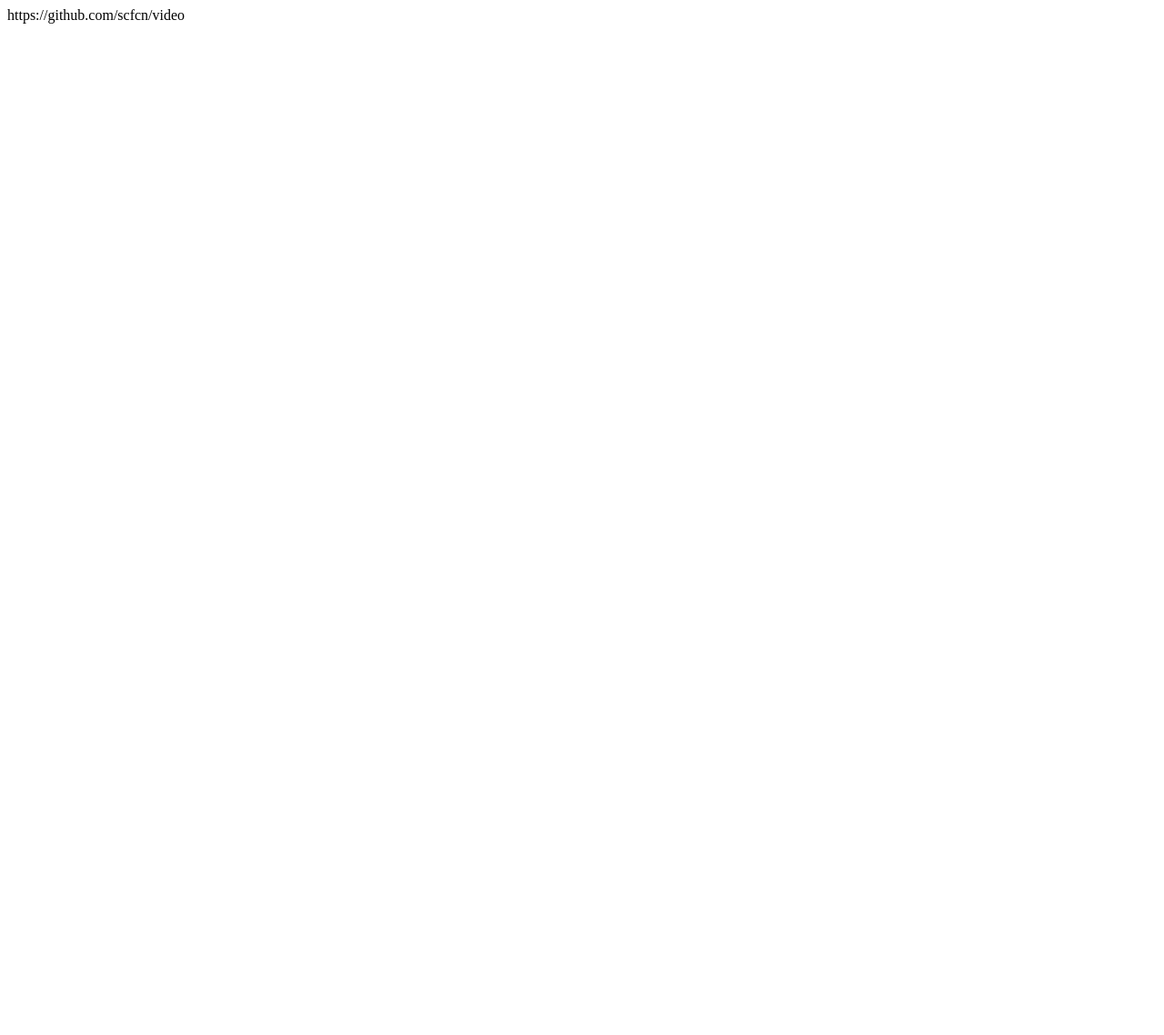
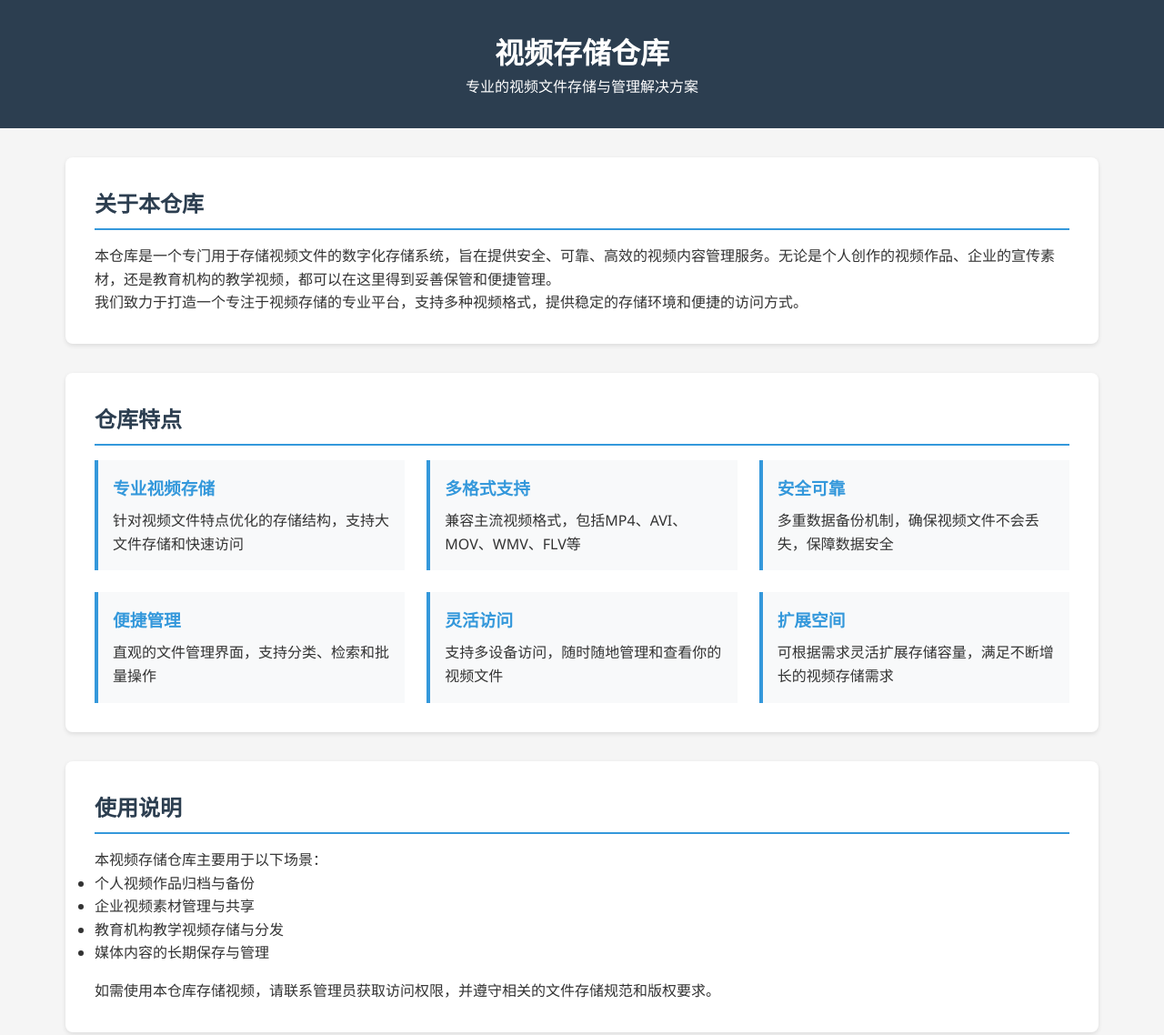
Before and after one commit to scfcn/video, a plain HTML site: page index.html in a window 1280 px wide. Shown: the top 1138 px of the page at 91% size. Before the commit the page ends 800 px from the top, so only its background shows below. Drawn offline with Linux system fonts and the light colour scheme.

Commit message:
Update index.html

```diff
--- a/index.html
+++ b/index.html
@@ -1 +1,136 @@
-https://github.com/scfcn/video
+<!DOCTYPE html>
+<html lang="zh-CN">
+<head>
+    <meta charset="UTF-8">
+    <meta name="viewport" content="width=device-width, initial-scale=1.0">
+    <title>视频存储仓库 - 介绍</title>
+    <style>
+        * {
+            margin: 0;
+            padding: 0;
+            box-sizing: border-box;
+            font-family: 'Segoe UI', Tahoma, Geneva, Verdana, sans-serif;
+        }
+
+        body {
+            line-height: 1.6;
+            color: #333;
+            background-color: #f5f5f5;
+        }
+
+        header {
+            background-color: #2c3e50;
+            color: white;
+            padding: 2rem 0;
+            text-align: center;
+        }
+
+        .container {
+            max-width: 1200px;
+            margin: 0 auto;
+            padding: 2rem;
+        }
+
+        .intro, .features, .usage {
+            background: white;
+            border-radius: 8px;
+            padding: 2rem;
+            margin-bottom: 2rem;
+            box-shadow: 0 2px 5px rgba(0,0,0,0.1);
+        }
+
+        h2 {
+            color: #2c3e50;
+            margin-bottom: 1rem;
+            padding-bottom: 0.5rem;
+            border-bottom: 2px solid #3498db;
+        }
+
+        .feature-list {
+            display: grid;
+            grid-template-columns: repeat(auto-fit, minmax(300px, 1fr));
+            gap: 1.5rem;
+            margin-top: 1rem;
+        }
+
+        .feature-item {
+            padding: 1rem;
+            border-left: 4px solid #3498db;
+            background-color: #f8f9fa;
+        }
+
+        .feature-item h3 {
+            color: #3498db;
+            margin-bottom: 0.5rem;
+        }
+
+        footer {
+            text-align: center;
+            padding: 2rem;
+            background-color: #2c3e50;
+            color: white;
+            margin-top: 2rem;
+        }
+    </style>
+</head>
+<body>
+    <header>
+        <h1>视频存储仓库</h1>
+        <p>专业的视频文件存储与管理解决方案</p>
+    </header>
+
+    <div class="container">
+        <section class="intro">
+            <h2>关于本仓库</h2>
+            <p>本仓库是一个专门用于存储视频文件的数字化存储系统，旨在提供安全、可靠、高效的视频内容管理服务。无论是个人创作的视频作品、企业的宣传素材，还是教育机构的教学视频，都可以在这里得到妥善保管和便捷管理。</p>
+            <p>我们致力于打造一个专注于视频存储的专业平台，支持多种视频格式，提供稳定的存储环境和便捷的访问方式。</p>
+        </section>
+
+        <section class="features">
+            <h2>仓库特点</h2>
+            <div class="feature-list">
+                <div class="feature-item">
+                    <h3>专业视频存储</h3>
+                    <p>针对视频文件特点优化的存储结构，支持大文件存储和快速访问</p>
+                </div>
+                <div class="feature-item">
+                    <h3>多格式支持</h3>
+                    <p>兼容主流视频格式，包括MP4、AVI、MOV、WMV、FLV等</p>
+                </div>
+                <div class="feature-item">
+                    <h3>安全可靠</h3>
+                    <p>多重数据备份机制，确保视频文件不会丢失，保障数据安全</p>
+                </div>
+                <div class="feature-item">
+                    <h3>便捷管理</h3>
+                    <p>直观的文件管理界面，支持分类、检索和批量操作</p>
+                </div>
+                <div class="feature-item">
+                    <h3>灵活访问</h3>
+                    <p>支持多设备访问，随时随地管理和查看你的视频文件</p>
+                </div>
+                <div class="feature-item">
+                    <h3>扩展空间</h3>
+                    <p>可根据需求灵活扩展存储容量，满足不断增长的视频存储需求</p>
+                </div>
+            </div>
+        </section>
+
+        <section class="usage">
+            <h2>使用说明</h2>
+            <p>本视频存储仓库主要用于以下场景：</p>
+            <ul>
+                <li>个人视频作品归档与备份</li>
+                <li>企业视频素材管理与共享</li>
+                <li>教育机构教学视频存储与分发</li>
+                <li>媒体内容的长期保存与管理</li>
+            </ul>
+            <p style="margin-top: 1rem;">如需使用本仓库存储视频，请联系管理员获取访问权限，并遵守相关的文件存储规范和版权要求。</p>
+        </section>
+    </div>
+
+    <footer>
+        <p>视频存储仓库 &copy; 2025 - 专注于视频文件的存储与管理</p>
+    </footer>
+</body>
+</html>
```
